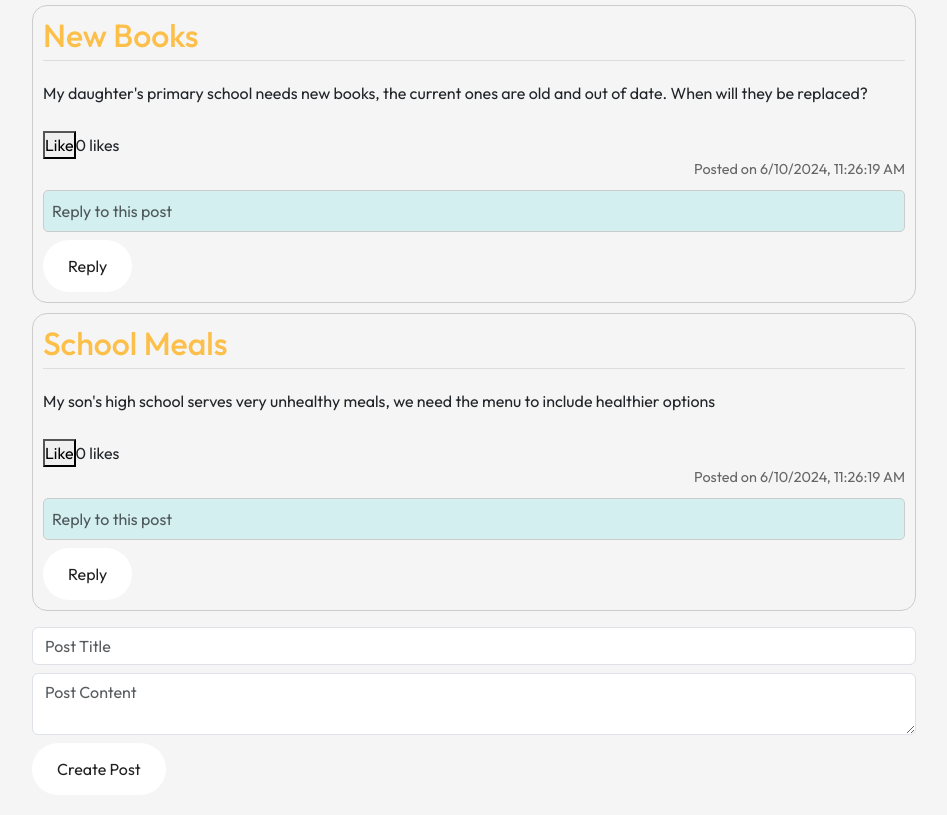
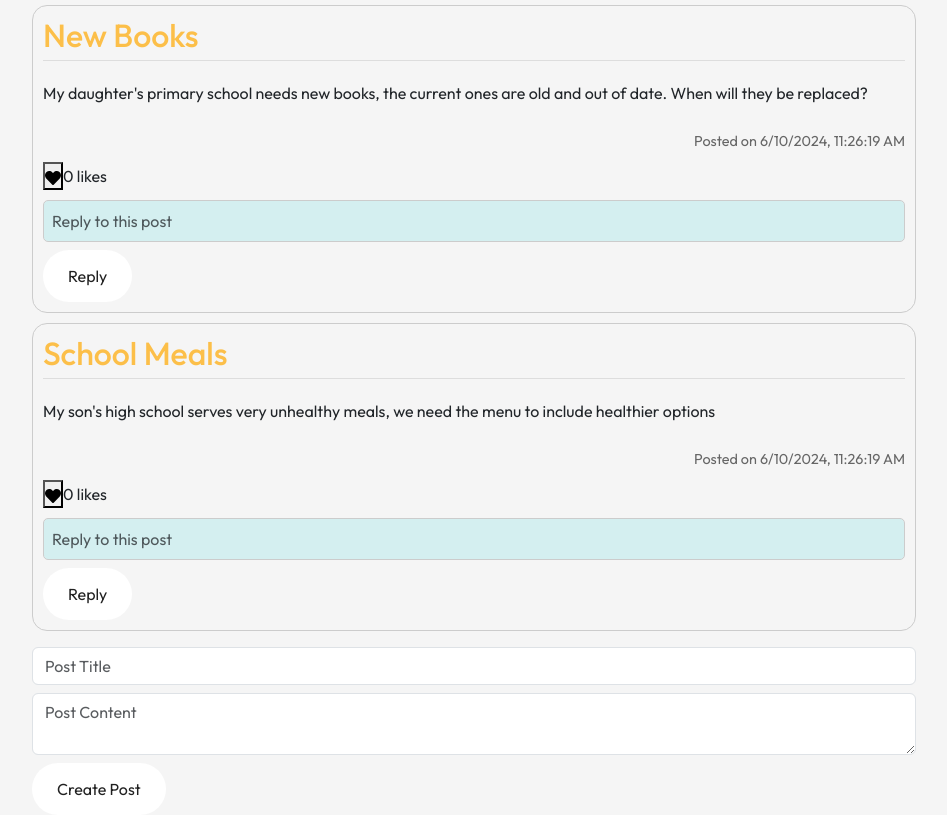
Before and after one commit to amilou86/mazuforums, a React (Vite) app: page /topic/1 in a window 1280 px wide. Shown: the part 1560-2375 px from the top of the page, without its empty margins (166-1113 px from the left). Built offline with nearby package versions, Linux system fonts and the light colour scheme.

Commit message:
heart like button

```diff
--- a/package.json
+++ b/package.json
@@ -10,6 +10,8 @@
     "preview": "vite preview"
   },
   "dependencies": {
+    "@fortawesome/fontawesome-free": "^6.5.2",
+    "@fortawesome/react-fontawesome": "^0.2.2",
     "ag-grid-react": "^31.3.2",
     "axios": "^1.7.2",
     "bootstrap": "^5.3.3",
--- a/src/Components/TopicPosts/TopicPosts.jsx
+++ b/src/Components/TopicPosts/TopicPosts.jsx
@@ -1,6 +1,7 @@
 import React, { useState } from 'react';
 import { useParams } from 'react-router-dom';
 import './TopicPosts.css';
+import { FaHeart } from 'react-icons/fa'; // Importing the FaHeart icon
 
 const TopicPosts = () => {
     const { topicName } = useParams();
@@ -19,6 +20,7 @@ const TopicPosts = () => {
             content: newPost.content,
             date: new Date().toLocaleString(),
             replies: [],
+            likes: 0
         };
         setPosts([...posts, newPostData]);
         setNewPost({ title: '', content: '' });
@@ -48,7 +50,6 @@ const TopicPosts = () => {
         setPosts(updatedPosts);
     };
 
-
     return (
         <div>
             <h1>{topicName} Discussions</h1>
@@ -57,20 +58,22 @@ const TopicPosts = () => {
                     <li key={post.id} className="post-item">
                         <h2 className="post-title">{post.title}</h2>
                         <p className="post-content">{post.content}</p>
-                        {/* Like button and count */}
-                        <div className="post-likes">
-                            <button onClick={() => handleLike(post.id)}>Like</button>
-                            <span>{post.likes} {post.likes === 1 ? 'like' : 'likes'}</span>
-                        </div>
-                        <div className="post-date">Posted on {post.date}</div> {/* Updated to div */}
+                        <div className="post-date">Posted on {post.date}</div>
                         <ul>
                             {post.replies.map((reply, index) => (
                                 <li key={index} className="reply-item">
                                     <p className="reply-content">{reply.content}</p>
-                                    <div className="reply-date">Replied on {reply.date}</div> {/* Updated to div */}
+                                    <div className="reply-date">Replied on {reply.date}</div>
                                 </li>
                             ))}
                         </ul>
+                        {/* Replace 'Like' text with React Icons */}
+                        <div className="post-likes">
+                            <button onClick={() => handleLike(post.id)}>
+                                <FaHeart /> {/* Using the FaHeart icon */}
+                            </button>
+                            <span>{post.likes} {post.likes === 1 ? 'like' : 'likes'}</span>
+                        </div>
                         <form onSubmit={(e) => handleReplySubmit(e, post.id)} className="reply-form">
                             <input type="text" name="replyContent" placeholder="Reply to this post" className="form-control" />
                             <button type="submit" className="btn btn-secondary mt-2">Reply</button>
```
Also changed, not shown: 1 other file (tests, documents, lock files or other folders).
